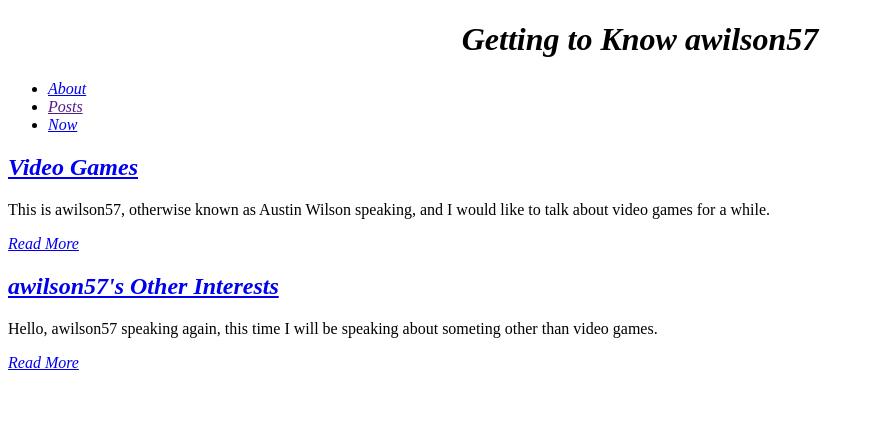
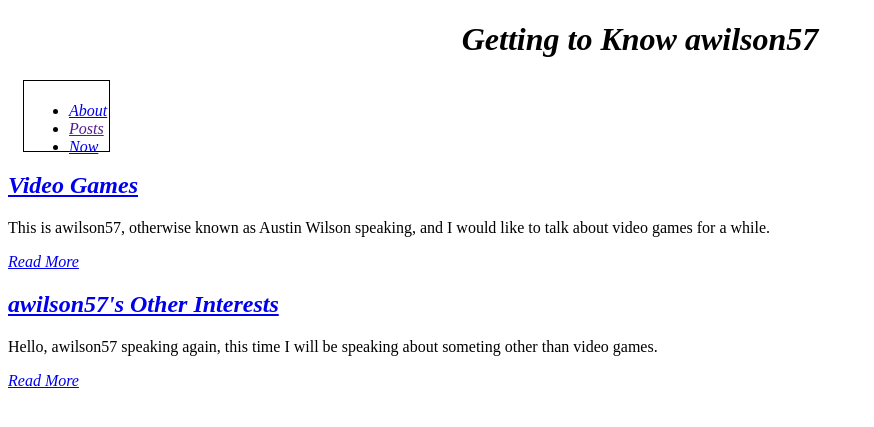
Before and after one commit to awilson57/awilson57.github.io, a Jekyll site: the page built from index.html, in a window 1280 px wide. Shown: the top 427 px of the page, without its empty margins (0-874 px from the left). Built offline with Jekyll 4.4.1, drawn with Linux system fonts in a browser that asks for light colours.

Commit message:
Update main.html

```diff
--- a/_layouts/main.html
+++ b/_layouts/main.html
@@ -6,11 +6,13 @@
   </head>
   <body>
     <h1>Getting to Know awilson57</h1>
+    <div id="list">
       <ul>
        <li><a href="{{site.baseurl}}/about.html">About</a></li>
        <li><a href="{{site.baseurl}}">Posts</a></li>
        <li><a href="{{site.baseurl}}/now.html">Now</a></li>
       </ul>
+     </div>
      {{content}}
   </body>
 </html>
```
